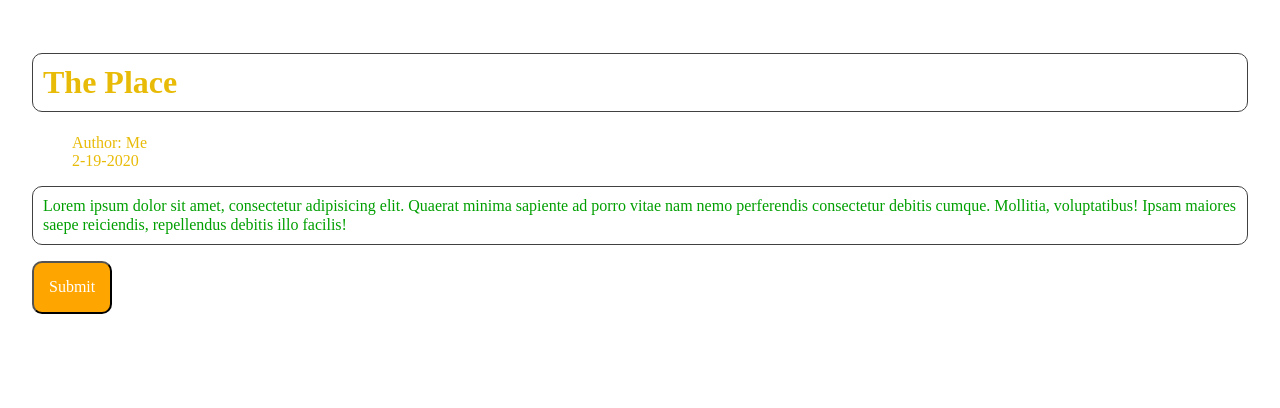
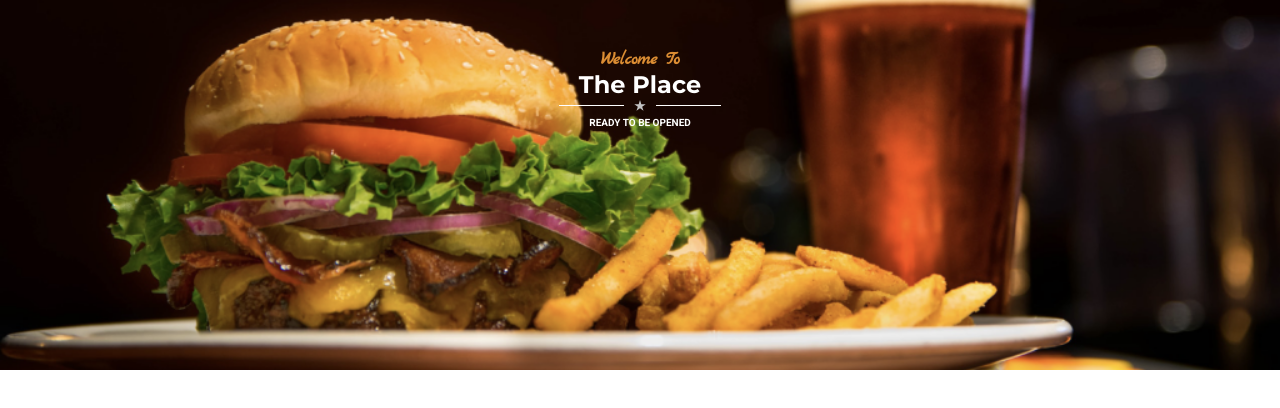
Before and after one commit to nvc-nenad/web2, a plain HTML site: page index.html in a window 1280 px wide. Drawn offline with Linux system fonts and the light colour scheme.

Commit message:
Week 2 scss completed

```diff
--- a/index.html
+++ b/index.html
@@ -12,20 +12,16 @@
 
 <body>
 
-  <div class="container">
+  <section class="hero">
+    <h2>Welcome To</h2>
     <h1>The Place</h1>
-    <ul>
-      <li>Author: Me</li>
-      <li>2-19-2020</li>
-    </ul>
-    <p>
-      Lorem ipsum dolor sit amet, consectetur adipisicing elit. Quaerat minima sapiente ad porro vitae nam nemo
-      perferendis consectetur debitis cumque. Mollitia, voluptatibus! Ipsam maiores saepe reiciendis, repellendus
-      debitis
-      illo facilis!
-    </p>
-    <button class="btn">Submit</button>
-  </div>
+    <img src="assets/images/star-divider.svg" alt="star divider" />
+    <h3>Ready to be opened</h3>
+  </section>
+
+
+
+
   <script src="js/main.js"></script>
 </body>
 
--- a/styles/main.scss
+++ b/styles/main.scss
@@ -1,41 +1,24 @@
 @import './vendor/normalize';
 @import './partials/colors';
 @import './partials/mixins';
+@import './partials/typography';
 
-body {
-  padding: 2em;
-}
-
-.container {
-  h1 {
-    color: $primary-color;
-    @include round-border();
+.hero {
+  height: 40vh;
+  background-image: url(../assets/images/hero-bg.png);
+  background-size: cover;
+  background-position-x: center;
+  background-position-y: 90%;
+  text-align: center;
+  padding-top: 50px;
+  h2, h1 {
+    margin: 0;
   }
-  p {
-    color: $secondary-color;
-    @include round-border();
-  }
-  ul {
-    li {
-      list-style: none;
-      color: $primary_color;
-    }
+  h3 {
+    text-transform: uppercase;
+    margin-top: 0;
   }
 }
-
-.btn {
-  @include main-button();
-  &:hover,
-  &:focus {
-    background-color: lighten($primary-button-color, 10%);
-    cursor: pointer;
-  }
-}
-// .btn:hover {
-//   background-color: rgb(0, 139, 225);
-//   cursor: pointer;
-// }
-
 
 
 
--- a/styles/partials/_colors.scss
+++ b/styles/partials/_colors.scss
@@ -1,4 +1,4 @@
-$primary-color: #e8bb08;
-$secondary-color: #009f00;
+$primary-color: #414141;
+$secondary-color: #DB8D33;
 
 $primary-button-color: orange;
--- a/styles/partials/_mixins.scss
+++ b/styles/partials/_mixins.scss
@@ -1,11 +1,5 @@
-@mixin round-border() {
-  border: 1px solid #414141;
-  border-radius: 10px;
-  padding: 10px;
+@mixin font_type($family, $color, $size) {
+  font-family: $family;
+  color: $color;
+  font-size: $size;
 }
-@mixin main-button() {
-  background-color: $primary-button-color;
-  color: white;
-  padding: 15px;
-  border-radius: 10px;
-}
--- /dev/null
+++ b/styles/partials/_typography.scss
@@ -0,0 +1,17 @@
+@import url('https://fonts.googleapis.com/css?family=Marck+Script|Montserrat:400,700|Roboto:400,700&display=swap');
+
+$heading_primary_font: 'Montserrat', sans-serif;
+
+$heading_secondary_font: 'Marck Script', cursive;
+
+$heading_tertiary_font: 'Roboto', sans-serif;
+
+h1 {
+  @include font_type($heading_primary_font, white, 24px);
+}
+h2 {
+  @include font_type($heading_secondary_font, $secondary-color, 18px);
+}
+h3 {
+  @include font_type($heading_tertiary_font, white, 10px);
+}
```
Also changed, not shown: assets/images/hero-bg.png (added), assets/images/star-divider.svg (added), styles/main.css, 1 other file.
